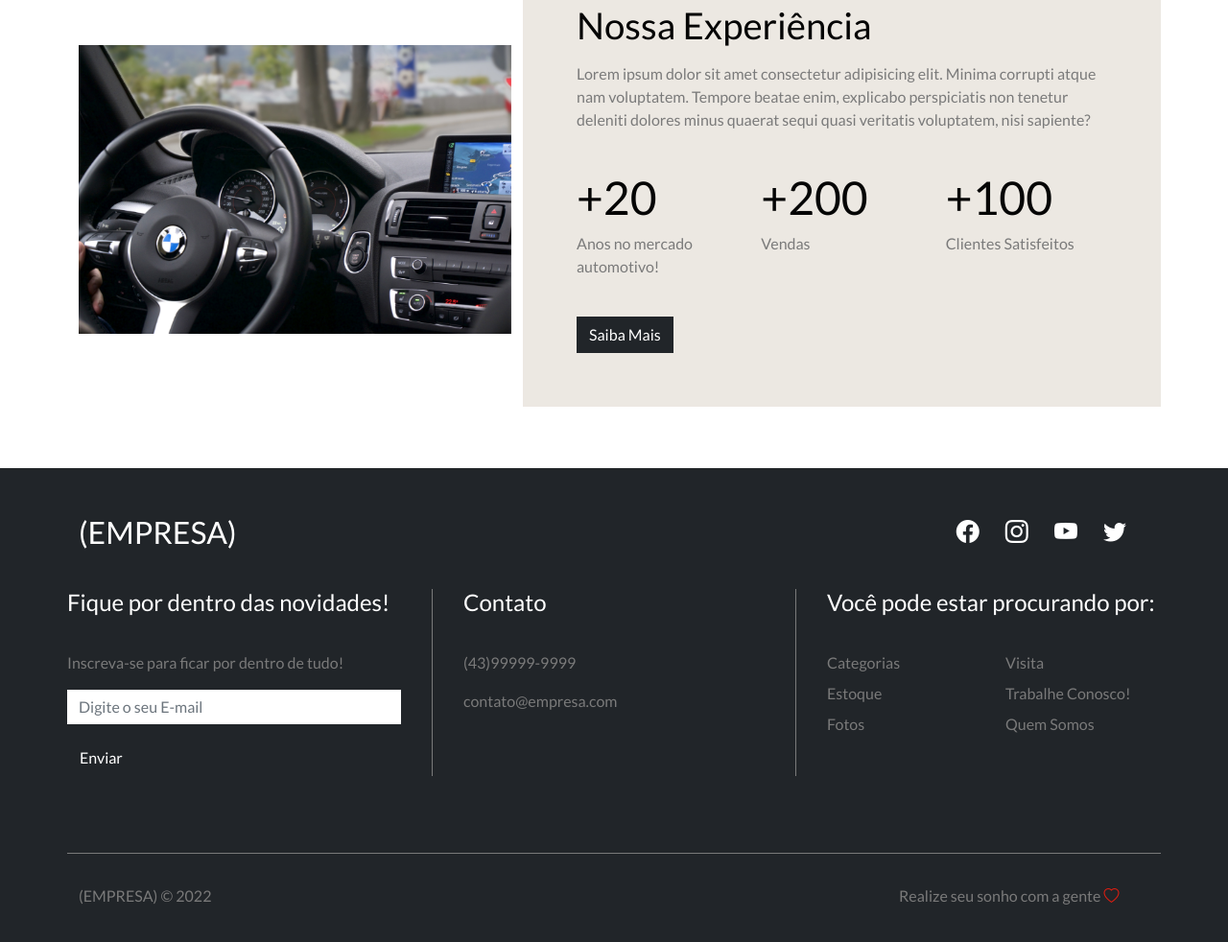
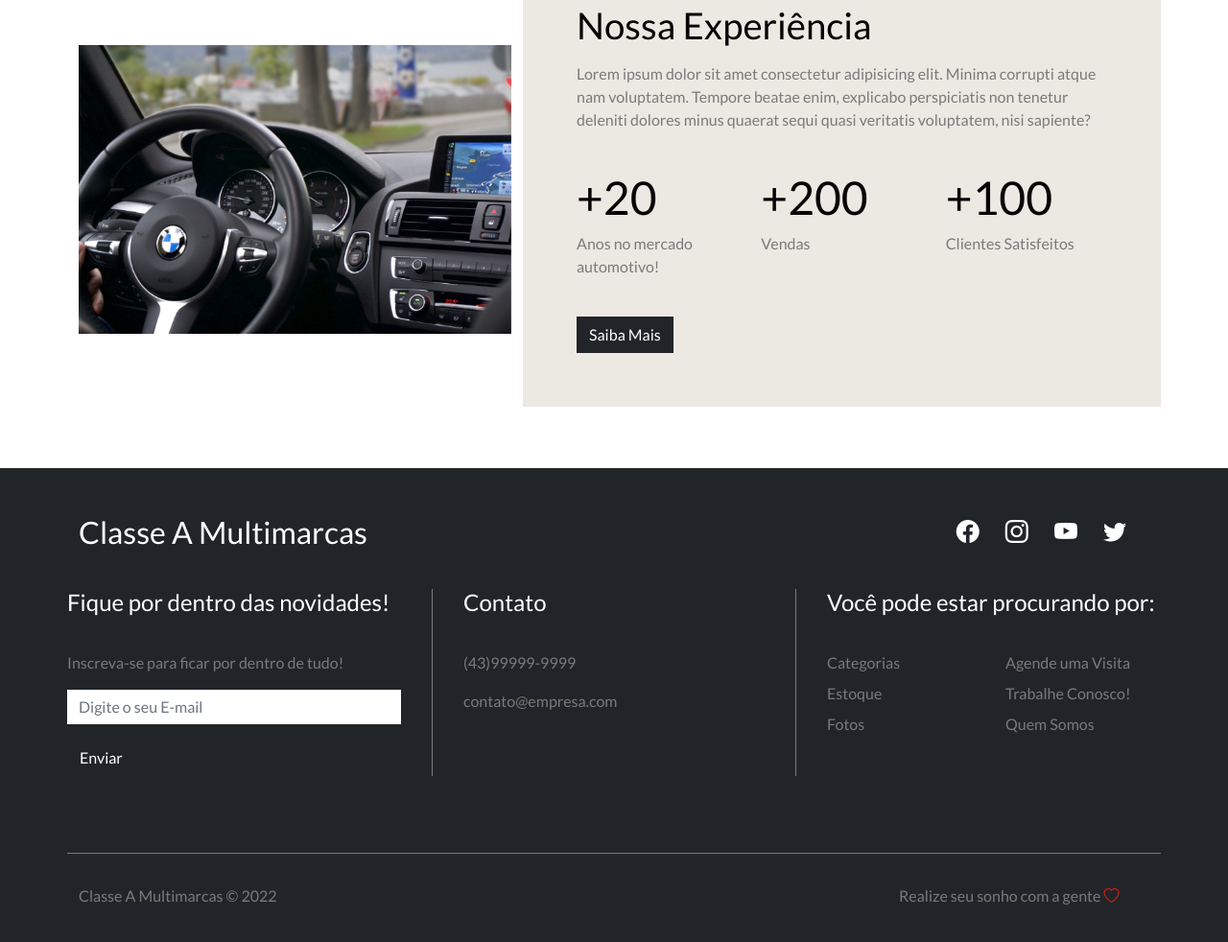
Before and after one commit to rod-buges/ClasseAMultimarcas, a plain HTML site: page index.html in a window 1280 px wide. Shown: the part 3428-4410 px from the top of the page at 96% size. Drawn offline with nearby package versions, Linux system fonts and the light colour scheme.

Commit message:
Update index.html

```diff
--- a/index.html
+++ b/index.html
@@ -1,5 +1,5 @@
 <!DOCTYPE html>
-<html lang="en">
+<html lang="pt-BR">
 <head>
     <meta charset="UTF-8">
     <meta http-equiv="X-UA-Compatible" content="IE=edge">
@@ -97,7 +97,7 @@
         <div class="carousel-item">
           <img src="img/banner-3.png" class="d-block w-100" alt="Casa 3" />
           <div class="carousel-caption">
-            <h5>Pensado no seu bem-estar</h5>
+            <h5>Pensado no seu Bem-estar</h5>
             <a href="#" class="btn btn-dark">Saiba Mais</a>
           </div>
         </div>
@@ -294,7 +294,7 @@
             <!--FOOTER TOP-->
             <div class="col-12 secondary-color" id="footer-top">
                 <div class="row justify-content-between">
-                    <div class="col-4"><h2>(EMPRESA)</h2></div>
+                    <div class="col-4"><h2>Classe A Multimarcas</h2></div>
                     <div class="col-4" id="social-icons">
                         <i class="bi bi-facebook"></i>
                         <i class="bi bi-instagram"></i>
@@ -334,7 +334,7 @@
 
                             <div class="col-6">
                                 <ul class="list-unstyled">
-                                    <li><a href="#" class="secondary-color">Visita</a></li>
+                                    <li><a href="#" class="secondary-color">Agende uma Visita</a></li>
                                     <li><a href="#" class="secondary-color">Trabalhe Conosco!</a></li>
                                     <li><a href="#" class="secondary-color">Quem Somos</a></li>
                                 </ul>
@@ -348,7 +348,7 @@
             <div class="col-12" id="footer-bottom">
                 <div class="row justify-content-between">
                     <div class="col-12 col-md-3">
-                        <p class="secondary-color">(EMPRESA) &copy; 2022</p>
+                        <p class="secondary-color">Classe A Multimarcas &copy; 2022</p>
                     </div>
 
                     <div class="col-12 col-md-3">
```
